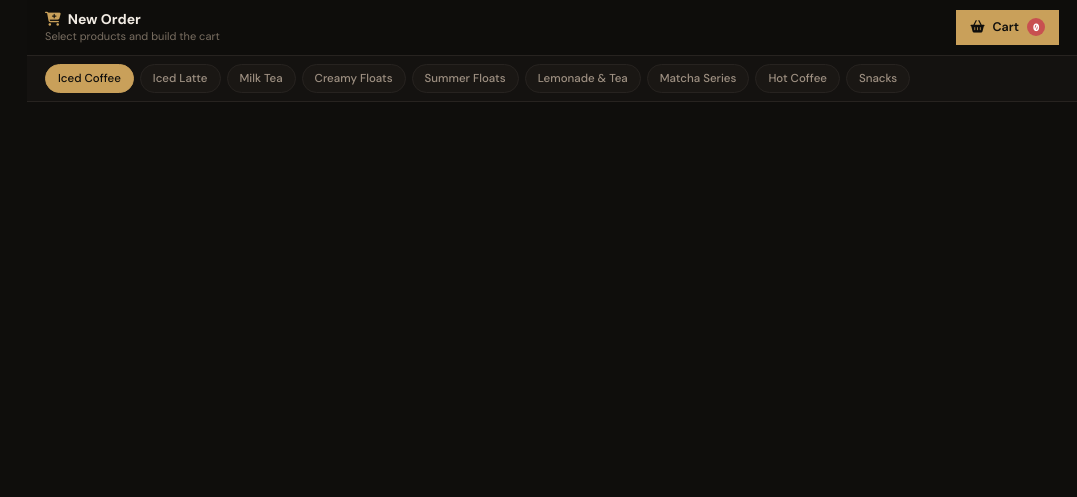
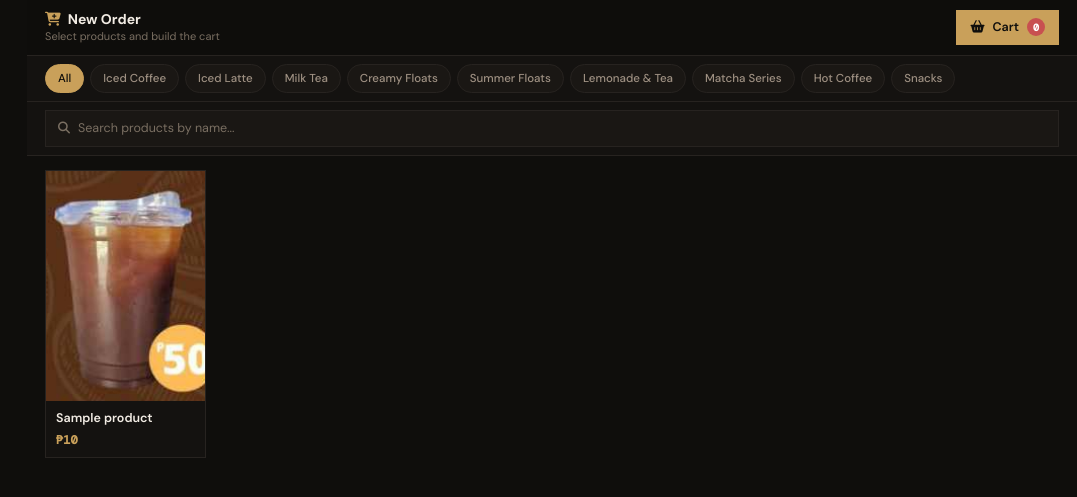
Before and after one commit to Flux-BAM/Capstone, a Flask app: template templates/orders.html in a window 1280 px wide. Shown: the top 497 px of the page, without its empty margins (203-1280 px from the left). Run offline with Flask 3, Linux system fonts and the light colour scheme; the template is opened without the code that fills it: most values are stand-ins (such as "Sample title", 1, 10 or a date in 2020); some libraries are stand-ins or nearby versions.

Commit message:
Updated HTML

```diff
--- a/templates/orders.html
+++ b/templates/orders.html
@@ -84,6 +84,39 @@
 .cat-btn:hover { color: var(--text); border-color: var(--border2); }
 .cat-btn.active { background: var(--accent); color: var(--bg); border-color: var(--accent); }
 
+/* ── Search bar ── */
+.pos-search-wrap {
+  padding: 8px 18px;
+  background: var(--bg2);
+  border-bottom: 1px solid var(--border);
+  flex-shrink: 0;
+}
+.pos-search-bar {
+  display: flex;
+  align-items: center;
+  gap: 8px;
+  background: var(--bg3);
+  border: 1px solid var(--border);
+  border-radius: var(--radius-sm);
+  padding: 0 12px;
+  transition: .15s;
+}
+.pos-search-bar:focus-within { border-color: var(--accent); }
+.pos-search-bar i { color: var(--muted); font-size: 12px; flex-shrink: 0; }
+.pos-search-bar input {
+  border: none; background: transparent; outline: none;
+  color: var(--text); font-family: var(--font); font-size: 12.5px;
+  padding: 8px 0; width: 100%;
+}
+.pos-search-bar input::placeholder { color: var(--muted); }
+.pos-search-clear {
+  background: none; border: none; cursor: pointer;
+  color: var(--muted); font-size: 11px; padding: 0;
+  display: none; transition: color .15s;
+}
+.pos-search-clear:hover { color: var(--text); }
+.pos-search-clear.visible { display: block; }
+
 /* ── Product grid ── */
 .product-area {
   flex: 1;
@@ -114,26 +147,28 @@
   display: block;
   background: var(--bg3);
 }
-.product-info {
-  padding: 8px 10px;
-}
+.product-info { padding: 8px 10px; }
 .product-name {
-  font-size: 12.5px;
-  font-weight: 600;
-  color: var(--text);
-  margin-bottom: 3px;
-  white-space: nowrap;
-  overflow: hidden;
-  text-overflow: ellipsis;
+  font-size: 12.5px; font-weight: 600; color: var(--text);
+  margin-bottom: 3px; white-space: nowrap;
+  overflow: hidden; text-overflow: ellipsis;
 }
 .product-price {
-  font-size: 12px;
-  font-weight: 700;
-  color: var(--accent);
-  font-family: var(--mono);
+  font-size: 12px; font-weight: 700;
+  color: var(--accent); font-family: var(--mono);
 }
 
-/* ── Cart drawer (offcanvas) ── */
+/* no-results */
+.no-results {
+  grid-column: 1 / -1;
+  text-align: center;
+  padding: 40px 20px;
+  color: var(--muted);
+  display: none;
+}
+.no-results i { font-size: 24px; display: block; margin-bottom: 10px; color: var(--border2); }
+
+/* ── Cart drawer ── */
 .cart-drawer {
   position: fixed;
   top: 0; right: 0; bottom: 0;
@@ -370,7 +405,7 @@
 }
 .btn-popup-cancel:hover { border-color: var(--border2); color: var(--text2); }
 
-/* ── Notification toast ── */
+/* ── Toast ── */
 .pos-toast {
   position: fixed;
   bottom: 20px;
@@ -418,7 +453,8 @@
 
   <!-- Categories -->
   <div class="cat-strip" id="catStrip">
-    <button class="cat-btn active" data-category="icedcoffee">Iced Coffee</button>
+    <button class="cat-btn active" data-category="all">All</button>
+    <button class="cat-btn" data-category="icedcoffee">Iced Coffee</button>
     <button class="cat-btn" data-category="icedlatte">Iced Latte</button>
     <button class="cat-btn" data-category="milktea">Milk Tea</button>
     <button class="cat-btn" data-category="creamyfloats">Creamy Floats</button>
@@ -429,6 +465,17 @@
     <button class="cat-btn" data-category="snacks">Snacks</button>
   </div>
 
+  <!-- Search bar -->
+  <div class="pos-search-wrap">
+    <div class="pos-search-bar">
+      <i class="fas fa-magnifying-glass"></i>
+      <input type="text" id="posSearch" placeholder="Search products by name..." autocomplete="off">
+      <button class="pos-search-clear" id="posSearchClear" title="Clear search">
+        <i class="fas fa-xmark"></i>
+      </button>
+    </div>
+  </div>
+
   <!-- Products -->
   <div class="product-area">
     <div class="product-grid" id="productGrid">
@@ -437,7 +484,8 @@
            data-id="{{ p.id }}"
            data-name="{{ p.name }}"
            data-price="{{ p.price }}"
-           data-category="{{ p.category }}">
+           data-category="{{ p.category }}"
+           data-search="{{ p.name|lower }}">
         <img src="{{ url_for('static', filename='images/' ~ p.id ~ '.jpg') }}" alt="{{ p.name }}" loading="lazy">
         <div class="product-info">
           <div class="product-name">{{ p.name }}</div>
@@ -445,11 +493,15 @@
         </div>
       </div>
       {% endfor %}
+
+      <!-- No results state -->
+      <div class="no-results" id="noResults">
+        <i class="fas fa-search"></i>
+        <p>No products found</p>
+      </div>
     </div>
   </div>
 </div>
-
-
 
 <!-- Cart Backdrop -->
 <div class="cart-backdrop" id="cartBackdrop"></div>
@@ -462,19 +514,16 @@
   </div>
 
   <div class="cart-body">
-    <!-- Customer -->
     <div class="cart-field">
       <label>Customer Name</label>
       <input type="text" class="cart-input" id="customerName" placeholder="Enter name...">
     </div>
 
-    <!-- Items -->
     <div class="cart-items-box">
       <div class="cart-items-label">Items in Cart</div>
       <div class="cart-list" id="cartList"></div>
     </div>
 
-    <!-- Totals -->
     <div class="cart-totals">
       <div class="cart-total-row">
         <span>Subtotal</span>
@@ -519,207 +568,237 @@
   </div>
 </div>
 
-
-
 <div class="pos-toast" id="posToast"></div>
 
 <script>
 (function () {
-  var cart = [];
+  var cart  = [];
   var total = 0;
-  var currentCard = null;
 
   // Elements
-  var cartTrigger   = document.getElementById("cartTrigger");
-  var cartDrawer    = document.getElementById("cartDrawer");
-  var cartBackdrop  = document.getElementById("cartBackdrop");
-  var cartClose     = document.getElementById("cartClose");
-  var cartCancelBtn = document.getElementById("cartCancelBtn");
-  var cartList      = document.getElementById("cartList");
-  var cartCount     = document.getElementById("cartCount");
-  var totalDisplay  = document.getElementById("totalDisplay");
-  var cashInput     = document.getElementById("cashInput");
-  var changeDisplay = document.getElementById("changeDisplay");
-  var customerName  = document.getElementById("customerName");
-  var placeOrderBtn = document.getElementById("placeOrderBtn");
+  var cartTrigger   = document.getElementById('cartTrigger');
+  var cartDrawer    = document.getElementById('cartDrawer');
+  var cartBackdrop  = document.getElementById('cartBackdrop');
+  var cartClose     = document.getElementById('cartClose');
+  var cartCancelBtn = document.getElementById('cartCancelBtn');
+  var cartList      = document.getElementById('cartList');
+  var cartCount     = document.getElementById('cartCount');
+  var totalDisplay  = document.getElementById('totalDisplay');
+  var cashInput     = document.getElementById('cashInput');
+  var changeDisplay = document.getElementById('changeDisplay');
+  var customerName  = document.getElementById('customerName');
+  var placeOrderBtn = document.getElementById('placeOrderBtn');
 
-  var popupBackdrop = document.getElementById("popupBackdrop");
-  var popupImg      = document.getElementById("popupImg");
-  var popupName     = document.getElementById("popupName");
-  var popupPrice    = document.getElementById("popupPrice");
-  var popupQty      = document.getElementById("popupQty");
-  var popupId       = document.getElementById("popupId");
-  var addToCartBtn  = document.getElementById("addToCartBtn");
-  var closePopupBtn = document.getElementById("closePopupBtn");
-  var qtyMinus      = document.getElementById("qtyMinus");
-  var qtyPlus       = document.getElementById("qtyPlus");
+  var popupBackdrop = document.getElementById('popupBackdrop');
+  var popupImg      = document.getElementById('popupImg');
+  var popupName     = document.getElementById('popupName');
+  var popupPrice    = document.getElementById('popupPrice');
+  var popupQty      = document.getElementById('popupQty');
+  var popupId       = document.getElementById('popupId');
+  var addToCartBtn  = document.getElementById('addToCartBtn');
+  var closePopupBtn = document.getElementById('closePopupBtn');
+  var qtyMinus      = document.getElementById('qtyMinus');
+  var qtyPlus       = document.getElementById('qtyPlus');
 
-  var catStrip      = document.getElementById("catStrip");
-  var productGrid   = document.getElementById("productGrid");
-  var productCards  = Array.from(productGrid.querySelectorAll(".product-card"));
+  var catStrip     = document.getElementById('catStrip');
+  var productGrid  = document.getElementById('productGrid');
+  var posSearch    = document.getElementById('posSearch');
+  var searchClear  = document.getElementById('posSearchClear');
+  var noResults    = document.getElementById('noResults');
 
+  var productCards = Array.from(productGrid.querySelectorAll('.product-card'));
+  var activeCategory = 'all';
+
+  // ── Toast ──
   function toast(msg, type) {
-    var t = document.getElementById("posToast");
+    var t = document.getElementById('posToast');
     t.textContent = msg;
-    t.className = "pos-toast " + (type || "") + " show";
+    t.className = 'pos-toast ' + (type || '') + ' show';
     clearTimeout(t._t);
-    t._t = setTimeout(function() { t.classList.remove("show"); }, 2200);
+    t._t = setTimeout(function () { t.classList.remove('show'); }, 2200);
   }
 
-  // Cart open/close
-  function openCart() {
-    cartDrawer.classList.add("open");
-    cartBackdrop.classList.add("visible");
+  // ── Cart open/close ──
+  function openCart()  { cartDrawer.classList.add('open');    cartBackdrop.classList.add('visible'); }
+  function closeCart() { cartDrawer.classList.remove('open'); cartBackdrop.classList.remove('visible'); }
+
+  cartTrigger.addEventListener('click', openCart);
+  cartClose.addEventListener('click', closeCart);
+  cartCancelBtn.addEventListener('click', closeCart);
+  cartBackdrop.addEventListener('click', closeCart);
+
+  // ── Filter logic (category + search combined) ──
+  function applyFilters() {
+    var q = (posSearch.value || '').trim().toLowerCase();
+    var visible = 0;
+
+    productCards.forEach(function (c) {
+      var catMatch    = activeCategory === 'all' || c.dataset.category === activeCategory;
+      var searchMatch = !q || (c.dataset.search || '').includes(q);
+      var show = catMatch && searchMatch;
+      c.style.display = show ? '' : 'none';
+      if (show) visible++;
+    });
+
+    noResults.style.display = visible === 0 ? 'block' : 'none';
+    searchClear.classList.toggle('visible', q.length > 0);
   }
-  function closeCart() {
-    cartDrawer.classList.remove("open");
-    cartBackdrop.classList.remove("visible");
-  }
-  cartTrigger.addEventListener("click", openCart);
-  cartClose.addEventListener("click", closeCart);
-  cartCancelBtn.addEventListener("click", closeCart);
-  cartBackdrop.addEventListener("click", closeCart);
 
-  // Category filter
-  catStrip.addEventListener("click", function(e) {
-    var btn = e.target.closest("[data-category]");
+  // ── Category filter ──
+  catStrip.addEventListener('click', function (e) {
+    var btn = e.target.closest('[data-category]');
     if (!btn) return;
-    Array.from(catStrip.querySelectorAll(".cat-btn")).forEach(function(b) { b.classList.remove("active"); });
-    btn.classList.add("active");
-    var cat = btn.dataset.category;
-    productCards.forEach(function(c) {
-      c.style.display = c.dataset.category === cat ? "" : "none";
-    });
+    activeCategory = btn.dataset.category;
+    Array.from(catStrip.querySelectorAll('.cat-btn')).forEach(function (b) { b.classList.remove('active'); });
+    btn.classList.add('active');
+    applyFilters();
   });
 
-  // Show default category
-  (function() {
-    productCards.forEach(function(c) {
-      c.style.display = c.dataset.category === "icedcoffee" ? "" : "none";
-    });
-  })();
+  // ── Search input ──
+  posSearch.addEventListener('input', applyFilters);
 
-  // Open product popup
-  productGrid.addEventListener("click", function(e) {
-    var card = e.target.closest(".product-card");
-    if (!card) return;
-    currentCard = card;
-    popupId.value    = card.dataset.id;
-    popupName.textContent  = card.dataset.name;
-    popupPrice.textContent = "₱" + Number(card.dataset.price).toFixed(2);
-    popupQty.value   = 1;
-    popupImg.src = card.querySelector("img").src;
-    popupImg.alt = card.dataset.name;
-    popupBackdrop.classList.add("open");
+  searchClear.addEventListener('click', function () {
+    posSearch.value = '';
+    posSearch.focus();
+    applyFilters();
   });
 
-  // Qty +/-
-  qtyMinus.addEventListener("click", function() { popupQty.value = Math.max(1, (parseInt(popupQty.value) || 1) - 1); });
-  qtyPlus.addEventListener("click",  function() { popupQty.value = (parseInt(popupQty.value) || 1) + 1; });
+  // Keyboard shortcut: "/" focuses search
+  document.addEventListener('keydown', function (e) {
+    if (e.key === '/' && document.activeElement !== posSearch &&
+        !['INPUT','TEXTAREA'].includes(document.activeElement.tagName)) {
+      e.preventDefault();
+      posSearch.focus();
+    }
+    if (e.key === 'Escape') {
+      if (posSearch.value) { posSearch.value = ''; applyFilters(); }
+      closePopup();
+    }
+  });
 
-  function closePopup() { popupBackdrop.classList.remove("open"); }
-  closePopupBtn.addEventListener("click", closePopup);
-  popupBackdrop.addEventListener("click", function(e) { if (e.target === popupBackdrop) closePopup(); });
+  // ── Initial state: show all ──
+  applyFilters();
 
-  addToCartBtn.addEventListener("click", function() {
-    var price = parseFloat(popupPrice.textContent.replace("₱","")) || 0;
+  // ── Open product popup ──
+  productGrid.addEventListener('click', function (e) {
+    var card = e.target.closest('.product-card');
+    if (!card) return;
+    popupId.value         = card.dataset.id;
+    popupName.textContent = card.dataset.name;
+    popupPrice.textContent = '₱' + Number(card.dataset.price).toFixed(2);
+    popupQty.value = 1;
+    popupImg.src   = card.querySelector('img').src;
+    popupImg.alt   = card.dataset.name;
+    popupBackdrop.classList.add('open');
+  });
+
+  // ── Qty +/- ──
+  qtyMinus.addEventListener('click', function () { popupQty.value = Math.max(1, (parseInt(popupQty.value) || 1) - 1); });
+  qtyPlus.addEventListener('click',  function () { popupQty.value = (parseInt(popupQty.value) || 1) + 1; });
+
+  function closePopup() { popupBackdrop.classList.remove('open'); }
+  closePopupBtn.addEventListener('click', closePopup);
+  popupBackdrop.addEventListener('click', function (e) { if (e.target === popupBackdrop) closePopup(); });
+
+  // ── Add to cart ──
+  addToCartBtn.addEventListener('click', function () {
+    var price = parseFloat(popupPrice.textContent.replace('₱', '')) || 0;
     var qty   = Math.max(1, parseInt(popupQty.value) || 1);
     cart.push({ id: popupId.value, name: popupName.textContent, price: price, qty: qty, subtotal: price * qty });
     renderCart();
     closePopup();
-    toast("Added to cart ✓", "success");
+    toast('Added to cart ✓', 'success');
   });
 
+  // ── Change calculation ──
   function calcChange() {
-    var cash = parseFloat(cashInput.value) || 0;
+    var cash   = parseFloat(cashInput.value) || 0;
     var change = cash - total;
     changeDisplay.textContent = (change > 0 ? change : 0).toFixed(2);
   }
-  cashInput.addEventListener("input", calcChange);
+  cashInput.addEventListener('input', calcChange);
 
+  // ── Render cart ──
   function renderCart() {
     total = 0;
-    cartList.innerHTML = "";
+    cartList.innerHTML = '';
 
     if (!cart.length) {
       cartList.innerHTML = '<div class="cart-empty-msg"><i class="fas fa-basket-shopping"></i>Cart is empty</div>';
-      cartCount.textContent = "0";
-      totalDisplay.textContent = "0.00";
+      cartCount.textContent    = '0';
+      totalDisplay.textContent = '0.00';
       calcChange();
       return;
     }
 
-    cart.forEach(function(item, i) {
+    cart.forEach(function (item, i) {
       total += item.subtotal;
-      var div = document.createElement("div");
-      div.className = "cart-item";
+      var div = document.createElement('div');
+      div.className = 'cart-item';
       div.innerHTML =
         '<span class="cart-item-name"></span>' +
         '<span class="cart-item-price"></span>' +
         '<div class="cart-item-controls">' +
-          '<button class="qty-btn" data-act="inc" data-i="' + i + '"><i class="fas fa-plus" style="font-size:8px"></i></button>' +
+          '<button class="qty-btn" data-act="inc" data-i="' + i + '"><i class="fas fa-plus"  style="font-size:8px"></i></button>' +
           '<button class="qty-btn" data-act="dec" data-i="' + i + '"><i class="fas fa-minus" style="font-size:8px"></i></button>' +
           '<button class="del-btn" data-act="del" data-i="' + i + '"><i class="fas fa-xmark" style="font-size:9px"></i></button>' +
         '</div>';
-      div.querySelector(".cart-item-name").textContent  = item.name + " ×" + item.qty;
-      div.querySelector(".cart-item-price").textContent = "₱" + item.subtotal.toFixed(2);
+      div.querySelector('.cart-item-name').textContent  = item.name + ' ×' + item.qty;
+      div.querySelector('.cart-item-price').textContent = '₱' + item.subtotal.toFixed(2);
       cartList.appendChild(div);
     });
 
-    cartCount.textContent      = cart.length;
-    totalDisplay.textContent   = total.toFixed(2);
+    cartCount.textContent    = cart.length;
+    totalDisplay.textContent = total.toFixed(2);
     calcChange();
   }
 
-  cartList.addEventListener("click", function(e) {
-    var btn = e.target.closest("[data-act]");
+  // ── Cart item controls ──
+  cartList.addEventListener('click', function (e) {
+    var btn = e.target.closest('[data-act]');
     if (!btn) return;
     var i = parseInt(btn.dataset.i);
     if (isNaN(i) || !cart[i]) return;
-    if (btn.dataset.act === "inc") { cart[i].qty++; cart[i].subtotal = cart[i].qty * cart[i].price; }
-    else if (btn.dataset.act === "dec") {
+    if (btn.dataset.act === 'inc') {
+      cart[i].qty++; cart[i].subtotal = cart[i].qty * cart[i].price;
+    } else if (btn.dataset.act === 'dec') {
       if (cart[i].qty > 1) { cart[i].qty--; cart[i].subtotal = cart[i].qty * cart[i].price; }
-    } else if (btn.dataset.act === "del") { cart.splice(i, 1); }
+    } else if (btn.dataset.act === 'del') {
+      cart.splice(i, 1);
+    }
     renderCart();
   });
 
-  function printReceipt() {
-    var customer = customerName.value.trim() || "Walk-in";
-    var cash     = parseFloat(cashInput.value) || 0;
-    var change   = Math.max(cash - total, 0);
-    var rows     = cart.map(function(item) {
-      return "<tr><td>" + item.name + "</td><td>" + item.qty + "</td><td>₱" + item.subtotal.toFixed(2) + "</td></tr>";
-    }).join("");
-    var w = window.open("", "", "width=320,height=640");
-    w.document.write('<html><head><title>Receipt</title><style>body{font-family:monospace;padding:14px;font-size:12px}h2,h4{text-align:center}table{width:100%;border-collapse:collapse;margin:8px 0}td,th{border-bottom:1px solid #ddd;padding:5px;text-align:left}hr{border:1px dashed #777}.ty{text-align:center;font-weight:bold;color:green;margin-top:14px}</style></head><body>');
-    w.document.write('<h2>Kape Tubong</h2><h4>Receipt</h4><hr>');
-    w.document.write('<p><strong>Customer:</strong> ' + customer + '</p>');
-    w.document.write('<p><strong>Date:</strong> ' + new Date().toLocaleString() + '</p><hr>');
-    w.document.write('<table><tr><th>Item</th><th>Qty</th><th>Total</th></tr>' + rows + '</table><hr>');
-    w.document.write('<p><strong>Total:</strong> ₱' + total.toFixed(2) + '</p>');
-    w.document.write('<p><strong>Cash:</strong> ₱' + cash.toFixed(2) + '</p>');
-    w.document.write('<p><strong>Change:</strong> ₱' + change.toFixed(2) + '</p><hr>');
-    w.document.write('<p class="ty">Thank you! ☕</p></body></html>');
-    w.document.close(); w.print();
-  }
+  // ── Place order (no print receipt) ──
+  placeOrderBtn.addEventListener('click', function () {
+    if (!cart.length)                              { toast('Cart is empty', 'error');         return; }
+    if (!customerName.value.trim())                { toast('Enter customer name', 'error');   return; }
+    if ((parseFloat(cashInput.value) || 0) < total){ toast('Insufficient payment', 'error'); return; }
 
-  placeOrderBtn.addEventListener("click", function() {
-    if (!cart.length)                        { toast("Cart is empty", "error"); return; }
-    if (!customerName.value.trim())          { toast("Enter customer name", "error"); return; }
-    if ((parseFloat(cashInput.value) || 0) < total) { toast("Insufficient payment", "error"); return; }
+    placeOrderBtn.disabled = true;
+    placeOrderBtn.innerHTML = '<i class="fas fa-spinner fa-spin"></i> Processing…';
 
-    fetch("/submit_order", {
-      method: "POST",
-      headers: { "Content-Type": "application/json" },
+    fetch('/submit_order', {
+      method: 'POST',
+      headers: { 'Content-Type': 'application/json' },
       body: JSON.stringify({ customer: customerName.value.trim(), cart: cart })
     })
-    .then(function(r) { return r.json(); })
-    .then(function(data) {
-      if (data.status === "error") { toast(data.message || "Order failed", "error"); return; }
-      toast("Order placed! ✓", "success");
-      setTimeout(function() { printReceipt(); location.reload(); }, 900);
+    .then(function (r) { return r.json(); })
+    .then(function (data) {
+      if (data.status === 'error') {
+        toast(data.message || 'Order failed', 'error');
+        placeOrderBtn.disabled = false;
+        placeOrderBtn.innerHTML = '<i class="fas fa-check-circle"></i> Place Order';
+        return;
+      }
+      toast('Order placed! ✓', 'success');
+      setTimeout(function () { location.reload(); }, 900);
     })
-    .catch(function() { toast("Server error", "error"); });
+    .catch(function () {
+      toast('Server error', 'error');
+      placeOrderBtn.disabled = false;
+      placeOrderBtn.innerHTML = '<i class="fas fa-check-circle"></i> Place Order';
+    });
   });
 
   renderCart();
```
